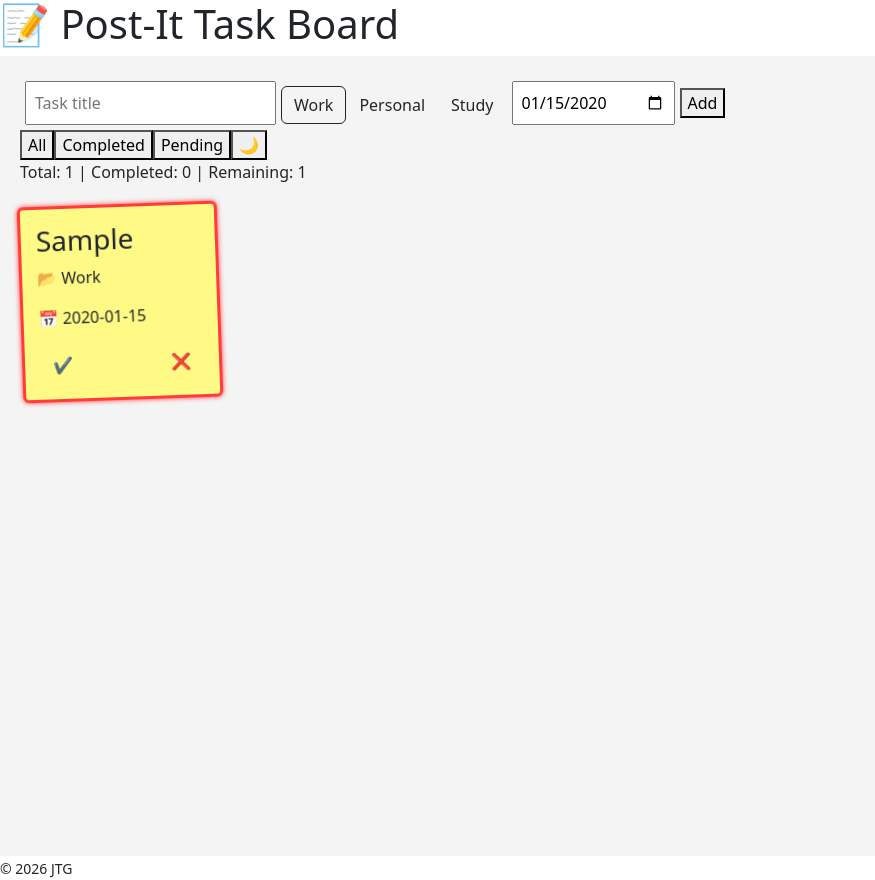
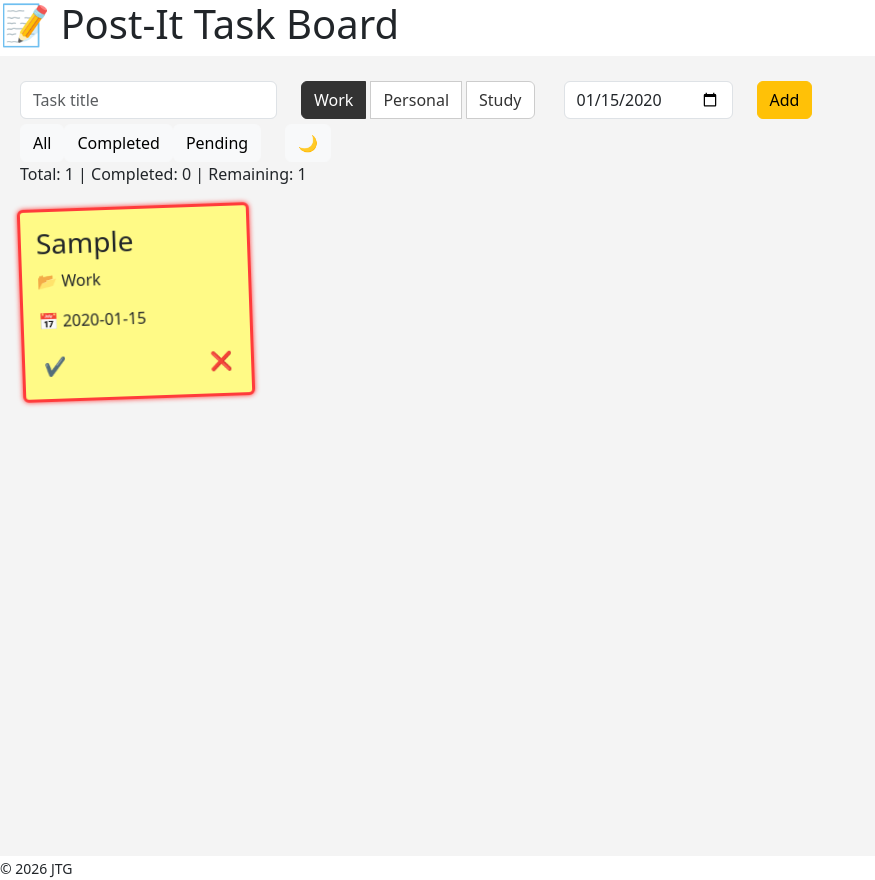
Before and after one commit to seistv/post-it-to-do, an Angular app: page / in a window 1280 px wide. Both pictures are taken after typing "Sample", "2020-01-15" into the empty fields and a click on the button "Add". Shown: the whole page, without its empty margins (0-875 px from the left). Built offline with nearby package versions, Linux system fonts and the light colour scheme.

Commit message:
Updated UI and drag-drop animation.

```diff
--- a/src/app/features/todo/todo.html
+++ b/src/app/features/todo/todo.html
@@ -1,8 +1,11 @@
-<div class="app-container" [class.dark]="isDarkMode">
+<div class="app-container" [class.dark]="isDarkMode()">
   <!-- Add Task Form -->
-  <div class="form">
-    <input [(ngModel)]="newTask.title" placeholder="Task title">
+  <div class="row align-items-center">
+    <div class="col-auto">
+      <input [(ngModel)]="newTask.title" type="text" class="form-control" placeholder="Task title">
+    </div>
 
+    <div class="col-auto btn-group btn-group-toggle">
       <input
           type="radio"
           name="category"
@@ -10,9 +13,8 @@
           id="Work"
           class="btn-check"
           [(ngModel)]="newTask.category"
-        autocomplete="off"
-        checked>
-    <label class="btn" for="Work" [class.dark]="isDarkMode">
+          autocomplete="off">
+      <label class="btn btn-rdo" for="Work" [class.dark]="isDarkMode()">
           Work
       </label>
 
@@ -25,7 +27,7 @@
           class="btn-check"
           [(ngModel)]="newTask.category"
           autocomplete="off">
-    <label class="btn" for="Personal" [class.dark]="isDarkMode">
+      <label class="btn btn-rdo" for="Personal" [class.dark]="isDarkMode()">
           Personal
       </label>
 
@@ -38,54 +40,58 @@
           class="btn-check"
           [(ngModel)]="newTask.category"
           autocomplete="off">
-    <label class="btn" for="Study" [class.dark]="isDarkMode">
+      <label class="btn btn-rdo" for="Study" [class.dark]="isDarkMode()">
           Study
       </label>
+    </div>
 
-    <input type="date" [(ngModel)]="newTask.dueDate">
+    <div class="col-auto">
+      <input type="date" class="form-control datepicker" [(ngModel)]="newTask.dueDate">
+    </div>
 
-    <button (click)="addTask()">Add</button>
+    <div class="col-auto">
+      <button class="btn btn-warning" (click)="addTask()">Add</button>
+    </div>
   </div>
 
   <!-- Filters -->
-  <div class="filters">
-    <button (click)="setFilter('All')">All</button>
-    <button (click)="setFilter('Completed')">Completed</button>
-    <button (click)="setFilter('Pending')">Pending</button>
-    <button (click)="toggleTheme()">🌙</button>
+  <div class="filters row">
+    <div class="col-auto">
+      <button class="btn btn-light" (click)="setFilter('All')">All</button>
+      <button class="btn btn-light" (click)="setFilter('Completed')">Completed</button>
+      <button class="btn btn-light" (click)="setFilter('Pending')">Pending</button>
+    </div>
+    <div class="col-auto">
+      <button class="btn btn-light" (click)="toggleTheme()">🌙</button>
+    </div>
   </div>
 
   <!-- Task Counter -->
   <div class="counter">
-    Total: {{tasks.length}} |
-    Completed: {{completedCount}} |
-    Remaining: {{remainingCount}}
+    Total: {{tasks().length}} |
+    Completed: {{completedCount()}} |
+    Remaining: {{remainingCount()}}
   </div>
 
   <!-- Post-It Grid -->
   <div class="postit-grid"
       cdkDropList
       cdkDropListOrientation="mixed"
-      [cdkDropListData]="tasks"
+      [cdkDropListData]="tasks()"
       (cdkDropListDropped)="drop($event)">
-    @for (task of tasks; track task.id) {
+    @for (task of filteredTasks(); track task.id) {
       <div class="postit"
          cdkDrag
          [class.completed]="task.completed"
-         [class.overdue]="isOverdue(task)"
-         [class.hidden]="!shouldShow(task)">
+         [class.overdue]="isOverdue(task)">
 
         <h3>{{task.title}}</h3>
         <p>📂 {{task.category}}</p>
-        @if (task.dueDate) {
-          <p>📅 {{task.dueDate}}</p>
-        } @else {
-          <p>📅 N/A</p>
-        }
+        <p>📅 {{task.dueDate || 'N/A'}}</p>
 
         <div class="actions">
-          <button type="button" class="btn" (click)="toggleTask(task)">✔</button>
-          <button type="button" class="btn" (click)="deleteTask(task.id)">❌</button>
+          <button type="button" class="icon-btn" (click)="toggleTask(task)">✔</button>
+          <button type="button" class="icon-btn" (click)="deleteTask(task.id)">❌</button>
         </div>
 
       </div>
--- a/src/app/features/todo/todo.scss
+++ b/src/app/features/todo/todo.scss
@@ -10,6 +10,10 @@
   color: white;
 }
 
+.app-container.dark .postit {
+  color: #222;
+}
+
 /* FORM */
 .form input,
 .form select {
@@ -20,7 +24,7 @@
 /* GRID */
 .postit-grid {
   display: grid;
-  grid-template-columns: repeat(auto-fill, 200px);
+  grid-template-columns: repeat(auto-fill, minmax(200px, 1fr));
   gap: 20px;
   margin-top: 20px;
 }
@@ -28,11 +32,12 @@
 
 /* POST-IT CARD */
 .postit {
+  --rotation: -2deg;
   width: 100%;
   padding: 15px;
   background: #fffa86;
   box-shadow: 4px 4px 10px rgba(0, 0, 0, 0.2);
-  transform: rotate(-2deg);
+  transform: rotate(var(--rotation));
   transition: transform 250ms cubic-bezier(0, 0, 0.2, 1),
               box-shadow 250ms ease,
               opacity 200ms ease;
@@ -45,14 +50,19 @@
   cursor: grabbing;
 }
 
+.postit:hover {
+  transform: rotate(var(--rotation)) scale(1.05);
+}
+
 /* Alternate colors */
 .postit:nth-child(even) {
   background: #a0e7e5;
-  transform: rotate(2deg);
+  --rotation: 2deg;
 }
 
 .postit:nth-child(3n) {
   background: #ffc5d3;
+  --rotation: -1deg;
 }
 
 /* Completed */
@@ -80,10 +90,64 @@
   100% { box-shadow: 0 0 5px #ff3b3b; }
 }
 
-/* Hidden (for filtering fix) */
-.hidden {
+/* BUTTONS */
+/* Base button look */
+.btn-rdo {
+  display: inline-block;
+  padding: 6px 12px;
+  margin: 5px 5px 5px 0;
+  border-radius: 6px;
+  border: 1px solid #ccc;
+  cursor: pointer;
+  background: #ffffff;
+  color: #333;
+  transition: 0.2s ease;
+}
+
+/* Hide real radio */
+.btn-check {
   display: none;
 }
+
+/* Selected state */
+.btn-check:checked + .btn {
+  background: #333;
+  color: white;
+  border-color: #333;
+}
+
+/* Dark mode default button */
+.app-container.dark .btn {
+  background: #2c2c2c;
+  color: #ccc;
+  border: 1px solid #555;
+}
+
+/* Dark mode selected */
+.app-container.dark .btn-check:checked + .btn {
+  background: #fffa86;
+  color: #000;
+  border-color: #fffa86;
+}
+
+/* Actions buttons */
+.icon-btn {
+  background: transparent;
+  border: none;
+  cursor: pointer;
+  font-size: 18px;
+  padding: 4px;
+  transition: transform 0.2s ease, opacity 0.2s ease;
+}
+
+.icon-btn:hover {
+  transform: scale(1.2);
+}
+
+.icon-btn.delete:hover {
+  color: #ff3b3b;
+}
+
 
 /* CDK DRAG STYLING */
 .cdk-drag-preview {
@@ -102,8 +166,7 @@
   transition: transform 250ms cubic-bezier(0, 0, 0.2, 1);
 }
 
-.postit-grid.cdk-drop-list-dragging
-  .postit:not(.cdk-drag-placeholder) {
+.cdk-drag {
   transition: transform 250ms cubic-bezier(0, 0, 0.2, 1);
 }
 
--- a/src/app/features/todo/todo.ts
+++ b/src/app/features/todo/todo.ts
@@ -1,4 +1,4 @@
-import { Component, inject } from '@angular/core';
+import { Component, computed, inject, signal } from '@angular/core';
 import { Task } from './models/task';
 import { TodoService } from '../../core/services/todo-service';
 import { CdkDragDrop, DragDropModule, moveItemInArray } from '@angular/cdk/drag-drop';
@@ -11,9 +11,9 @@ import { FormsModule } from '@angular/forms';
   styleUrl: './todo.scss',
 })
 export class Todo {
-  tasks: Task[] = [];
-  filter: string = 'All';
-  isDarkMode = false;
+  tasks = signal<Task[]>([]);
+  filter = signal<'All' | 'Pending' | 'Completed'>('All');
+  isDarkMode = signal(false);
   private todoService = inject(TodoService);
 
   newTask: Task = {
@@ -26,7 +26,7 @@ export class Todo {
   };
 
   ngOnInit(): void {
-    this.tasks = this.todoService.getTasks();
+    this.tasks.set(this.todoService.getTasks());
   }
 
   addTask() {
@@ -39,53 +39,40 @@ export class Todo {
       completed: false,
     };
 
-    this.tasks.push(task);
-    this.todoService.saveTasks(this.tasks);
+    this.tasks.update((tasks) => [...tasks, task]);
+    this.todoService.saveTasks(this.tasks());
     this.newTask.title = '';
   }
 
   toggleTask(task: Task) {
     task.completed = !task.completed;
-    this.todoService.saveTasks(this.tasks);
+    this.todoService.saveTasks(this.tasks());
   }
 
   deleteTask(id: number) {
-    this.tasks = this.tasks.filter((t) => t.id !== id);
-    this.todoService.saveTasks(this.tasks);
+    this.tasks().filter((t) => t.id !== id);
+    this.todoService.saveTasks(this.tasks());
   }
 
-  setFilter(filter: string) {
-    this.filter = filter;
+  setFilter(filter: 'All' | 'Pending' | 'Completed') {
+    this.filter.set(filter);
   }
 
-  // filteredTasks() {
-  //   if (this.filter === 'Completed') {
-  //     return this.tasks.filter((t) => t.completed);
-  //   }
+  filteredTasks = computed(() => {
+    const filter = this.filter();
+    const tasks = this.tasks();
 
-  //   if (this.filter === 'Pending') {
-  //     return this.tasks.filter((t) => !t.completed);
-  //   }
+    if (filter === 'Completed') return tasks.filter((t) => t.completed);
+    if (filter === 'Pending') return tasks.filter((t) => !t.completed);
+    return tasks;
+  });
 
-  //   return this.tasks;
-  // }
+  completedCount = computed(() => this.tasks().filter((t) => t.completed).length);
 
-  shouldShow(task: Task): boolean {
-    if (this.filter === 'Completed') return task.completed;
-    if (this.filter === 'Pending') return !task.completed;
-    return true;
-  }
-
-  get completedCount() {
-    return this.tasks.filter((t) => t.completed).length;
-  }
-
-  get remainingCount() {
-    return this.tasks.filter((t) => !t.completed).length;
-  }
+  remainingCount = computed(() => this.tasks().filter((t) => !t.completed).length);
 
   toggleTheme() {
-    this.isDarkMode = !this.isDarkMode;
+    this.isDarkMode.update((v) => !v);
   }
 
   drop(event: CdkDragDrop<Task[]>) {
@@ -95,7 +82,7 @@ export class Todo {
 
     moveItemInArray(event.container.data, event.previousIndex, event.currentIndex);
 
-    this.todoService.saveTasks(this.tasks);
+    this.todoService.saveTasks(this.tasks());
   }
 
   isOverdue(task: Task): boolean {
```
Lines whose indentation alone changed are shown as unchanged.
